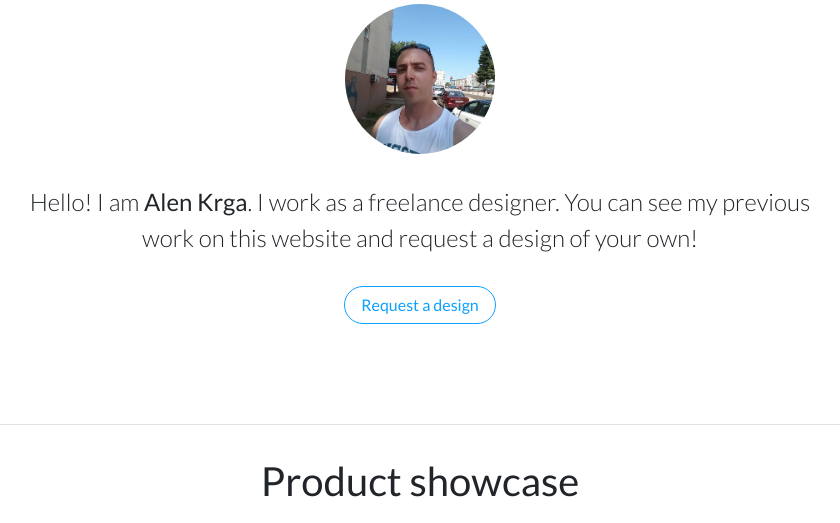
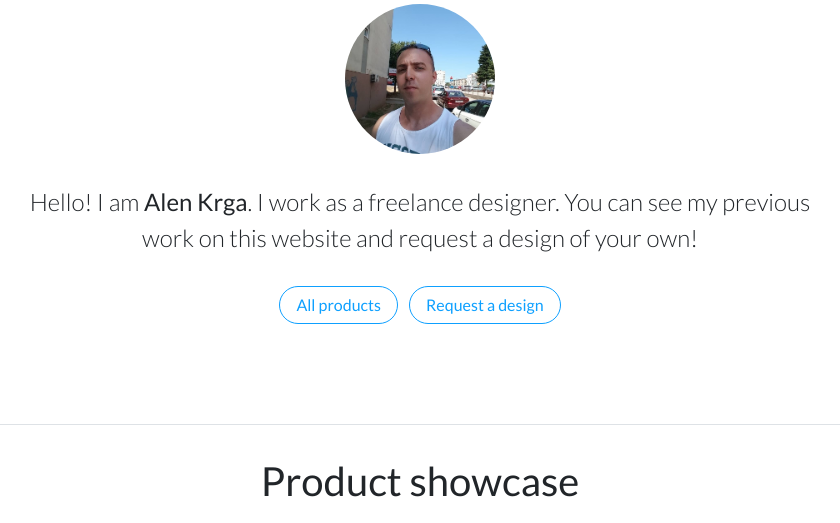
Before and after one commit to AlenKrga1/FreelanceSolution, a Django app: page / in a window 1280 px wide. Shown: the part 184-707 px from the top of the page, without its empty margins (220-1060 px from the left). Run offline with Django 3.2, Linux system fonts and the light colour scheme; data that the repository does not hold is empty; some libraries are stand-ins or nearby versions; some web fonts are replaced.

Commit message:
Update index.html

```diff
--- a/home/templates/index.html
+++ b/home/templates/index.html
@@ -9,8 +9,9 @@
             <div class="avatar" style="background-image:url({%static 'img/avatar.jpg' %});"></div>
             <div class="about-me">
                 <p>Hello! I am <strong>Alen Krga</strong>. I work as a freelance designer. You can see my previous
-                    work on this website and request a design of your own!</p><a class="btn btn-outline-primary"
-                    role="button" href="{% url 'custom_design' %}">Request a design</a>
+                    work on this website and request a design of your own!</p>
+                    <a class="btn btn-outline-primary mr-2" role="button" href="{% url 'products' %}">All products</a>
+                    <a class="btn btn-outline-primary" role="button" href="{% url 'custom_design' %}">Request a design</a>
             </div>
         </div>
     </section>
```
